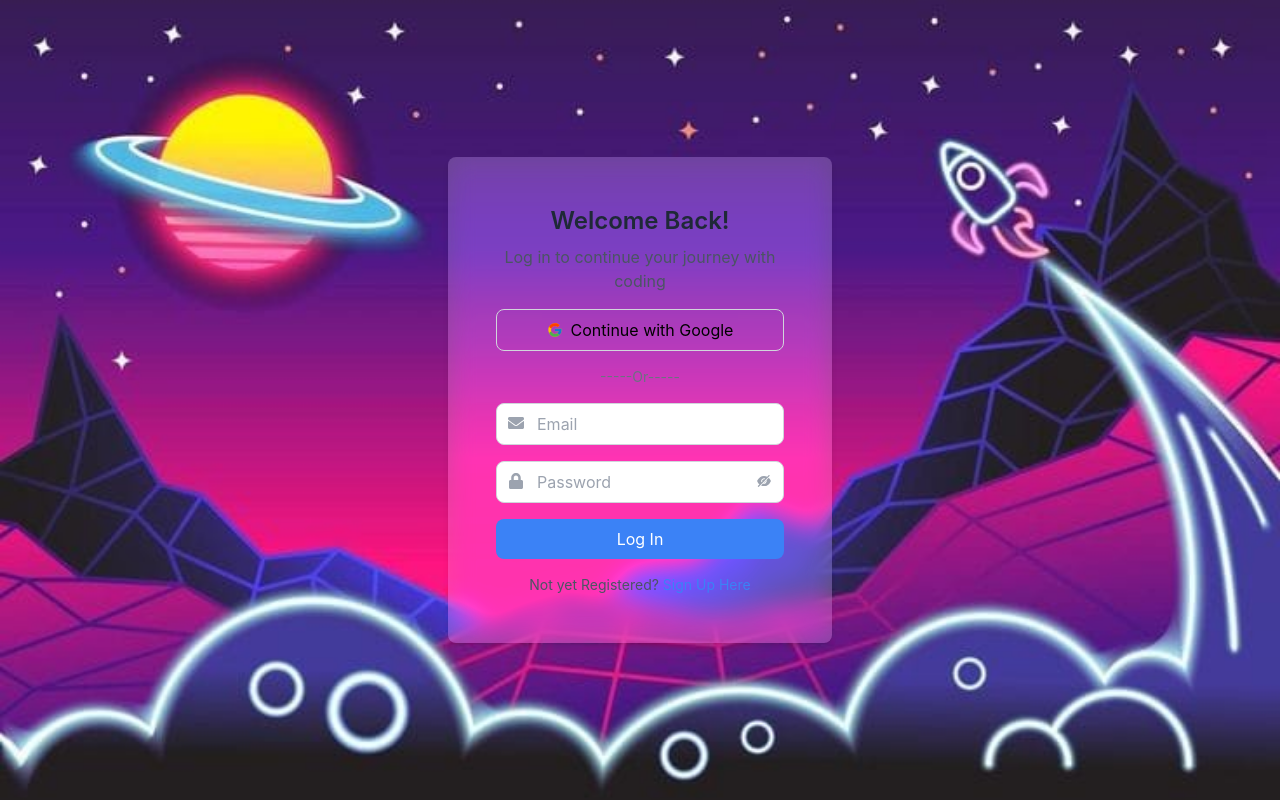
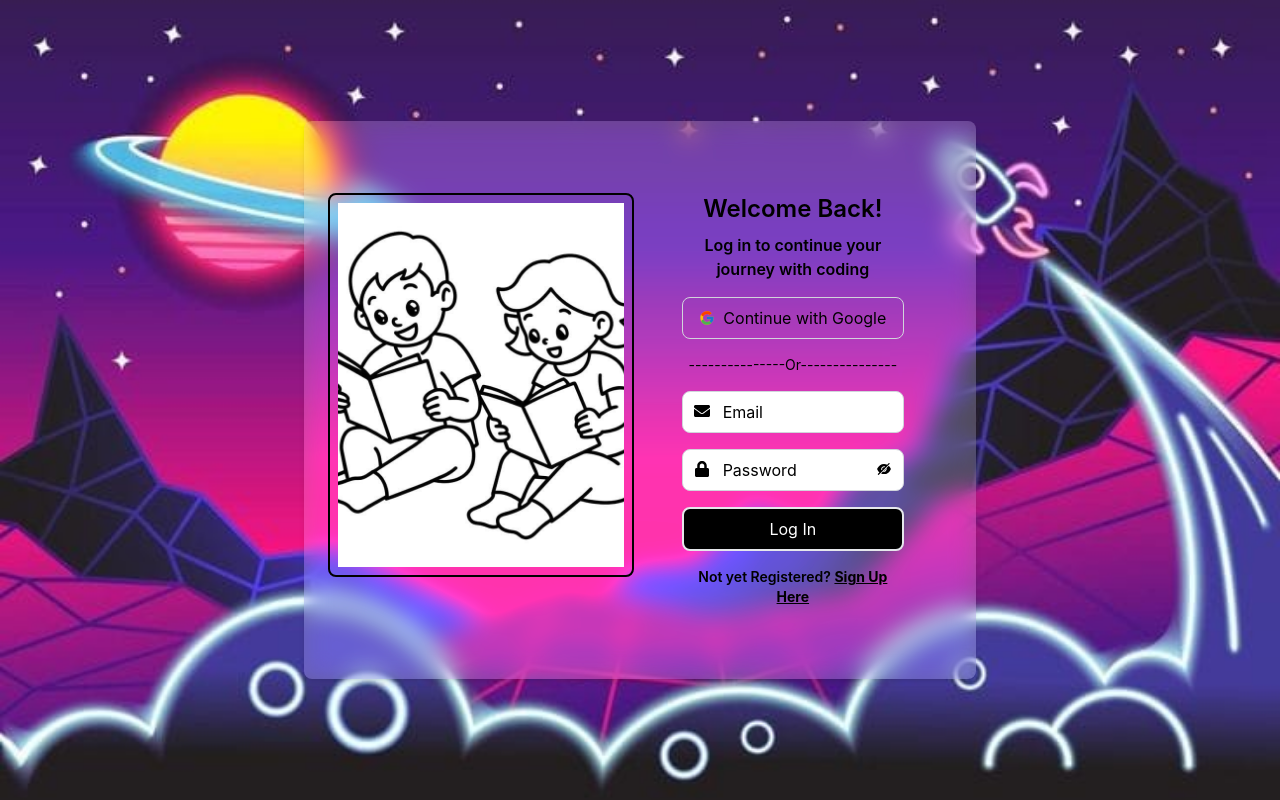
Before and after one commit to EmmanuellDev/webapp-zeit, a React (Create React App) app: page /login in a window 1280 px wide. Built offline with nearby package versions, Linux system fonts and the light colour scheme.

Commit message:
Update 3

```diff
--- a/src/Login.js
+++ b/src/Login.js
@@ -3,7 +3,8 @@ import { FaEnvelope, FaLock } from "react-icons/fa";
 import { FcGoogle } from "react-icons/fc";
 import { Link } from "react-router-dom";
 import { AiFillEye, AiFillEyeInvisible } from "react-icons/ai";
-import backgroundImage from './img/imgg-3.jpg'; // Import the background image
+import backgroundImage from './img/imgg-3.jpg';
+import zeitLoginImage from './img/zeit-login.jpg'; // Import the image
 
 const Login = () => {
   const [formData, setFormData] = useState({
@@ -47,19 +48,29 @@ const Login = () => {
   return (
     <div
       className="flex items-center justify-center min-h-screen bg-cover bg-center"
-      style={{ backgroundImage: `url(${backgroundImage})` }} // Set full-screen background
+      style={{ backgroundImage: `url(${backgroundImage})` }}
     >
       {/* Glass Effect Form Container */}
-      <div className="relative max-w-sm w-full p-6 rounded-lg shadow-md bg-white bg-opacity-20 backdrop-blur-md backdrop-saturate-150">
+      <div className="relative max-w-2xl w-full p-6 rounded-lg shadow-md bg-white bg-opacity-20 backdrop-blur-md backdrop-saturate-150 flex">
+        {/* Left Side Image */}
+        <div className="hidden md:block w-2/3 pt-12">
+          <img
+            src={zeitLoginImage}
+            alt="Login Illustration"
+            className="w-96 h-96 object-cover rounded-lg border-2 p-2 border-black"
+          />
+        </div>
+
+        {/* Form Section */}
+        <div className="w-full md:w-2/3 p-6">
           <form onSubmit={handleSubmit} className="p-6">
-          <h2 className="text-2xl font-semibold text-center text-gray-800 mb-2">
+            <h2 className="text-2xl font-semibold text-center text-black mb-2">
               Welcome Back!
             </h2>
-          <p className="text-center text-gray-600 mb-4">
+            <p className="text-center text-black font-semibold mb-4">
               Log in to continue your journey with coding
             </p>
 
-          {/* Google Login Option */}
             <button
               type="button"
               className="w-full flex items-center justify-center border border-gray-300 py-2 rounded-lg mb-4 hover:bg-gray-100"
@@ -68,14 +79,12 @@ const Login = () => {
               <FcGoogle className="mr-2" /> Continue with Google
             </button>
 
-          {/* OR Separator */}
-          <div className="flex items-center justify-center text-gray-500 text-sm mb-4">
-            <span>-----Or-----</span>
+            <div className="flex items-center justify-center text-black text-sm mb-4">
+              <span>---------------Or---------------</span>
             </div>
 
-          {/* Email Input */}
             <div className="relative mb-4">
-            <FaEnvelope className="absolute left-3 top-3 text-gray-400" />
+              <FaEnvelope className="absolute left-3 top-3 text-black" />
               <input
                 type="email"
                 name="email"
@@ -83,13 +92,12 @@ const Login = () => {
                 value={formData.email}
                 onChange={handleChange}
                 required
-              className="w-full pl-10 py-2 border border-gray-300 rounded-lg focus:outline-none focus:border-blue-500"
+                className="w-full pl-10 py-2 border placeholder:text-black border-gray-300 rounded-lg focus:outline-none focus:border-black"
               />
             </div>
 
-          {/* Password Input */}
             <div className="relative mb-4">
-            <FaLock className="absolute left-3 top-3 text-gray-400" />
+              <FaLock className="absolute left-3 top-3 text-black" />
               <input
                 type={showPassword ? "text" : "password"}
                 name="password"
@@ -97,44 +105,42 @@ const Login = () => {
                 value={formData.password}
                 onChange={handleChange}
                 required
-              className="w-full pl-10 pr-10 py-2 border border-gray-300 rounded-lg focus:outline-none focus:border-blue-500"
+                className="w-full pl-10 pr-10 py-2 border placeholder:text-black border-gray-300 rounded-lg focus:outline-none focus:border-black"
               />
               {showPassword ? (
                 <AiFillEye
-                className="absolute right-3 top-3 text-gray-400 cursor-pointer"
+                  className="absolute right-3 top-3 text-black cursor-pointer"
                   onClick={togglePasswordVisibility}
                 />
               ) : (
                 <AiFillEyeInvisible
-                className="absolute right-3 top-3 text-gray-400 cursor-pointer"
+                  className="absolute right-3 top-3 text-black cursor-pointer"
                   onClick={togglePasswordVisibility}
                 />
               )}
             </div>
 
-          {/* Display Login Error if Exists */}
             {loginError && (
               <p className="text-red-500 text-sm text-center mb-4">{loginError}</p>
             )}
 
-          {/* Login Button */}
             <button
               type="submit"
-            className="w-full bg-blue-500 text-white py-2 rounded-lg hover:bg-blue-600 transition-colors"
+              className="w-full bg-black text-white border-2 py-2 rounded-lg hover:bg-white hover:text-black hover:border-black transition-colors"
             >
               Log In
             </button>
 
-          {/* Signup Link */}
-          <p className="text-center text-sm text-gray-600 mt-4">
+            <p className="text-center text-sm text-black font-semibold mt-4">
               Not yet Registered?{" "}
-            <Link to="/sign-up" className="text-blue-500 hover:underline">
+              <Link to="/sign-up" className="text-black font-bold underline hover:underline">
                 Sign Up Here
               </Link>
             </p>
           </form>
         </div>
       </div>
+    </div>
   );
 };
 
```
Lines whose indentation alone changed are shown as unchanged.
